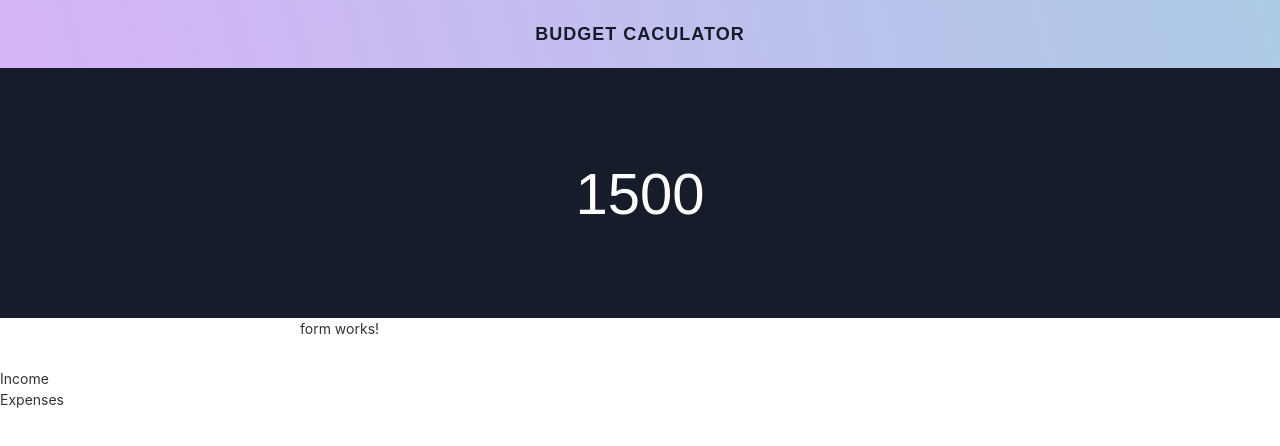
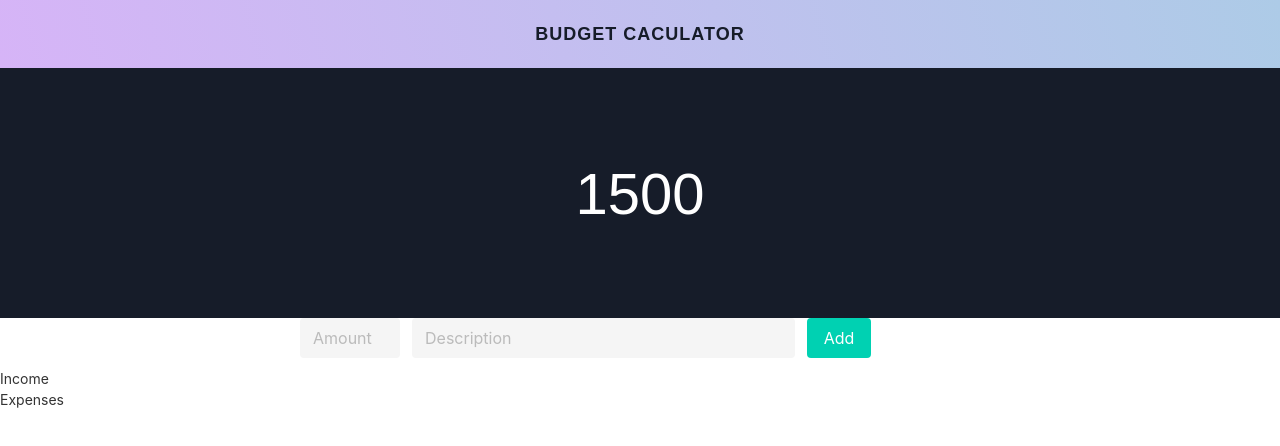
Before and after one commit to nisaChampagne/BudgetCalc, an Angular app in the folder budgetcalc/: page / in a window 1280 px wide. Shown: the top 446 px of the page. Built offline with nearby package versions, Linux system fonts and the light colour scheme.

Commit message:
form coming together

```diff
--- a/budgetcalc/src/app/form/form.component.html
+++ b/budgetcalc/src/app/form/form.component.html
@@ -1 +1,19 @@
-<p>form works!</p>
+<form >
+    <div class="field is-horizontal">
+        <div class="field-body">
+            <div class="field is-narrow">
+               <p class="control">
+                   <input type='number' style="width: 100px;" class="input" placeholder="Amount">
+               </p>
+            </div>
+            <div class="field">
+                <p class="control">
+                    <input type='text' class="input" placeholder="Description">
+                </p>
+            </div>
+            <div class="field">
+                <button class="button is-primary">Add</button>
+            </div>
+        </div>
+    </div>
+</form>
--- a/budgetcalc/src/main-styles.scss
+++ b/budgetcalc/src/main-styles.scss
@@ -22,8 +22,9 @@ $link: $purple;
 // Update some of Bulma's component variables
 $body-background-color: white;
 $control-border-width: 2px;
-$input-border-color: $light-grey;
+$input-background-color: $light-grey;
 $input-shadow: none;
+$input-border-color: transparent;
 
 // Import only what you need from Bulma
 @import "../node_modules/bulma/sass/utilities/_all.sass";
```
